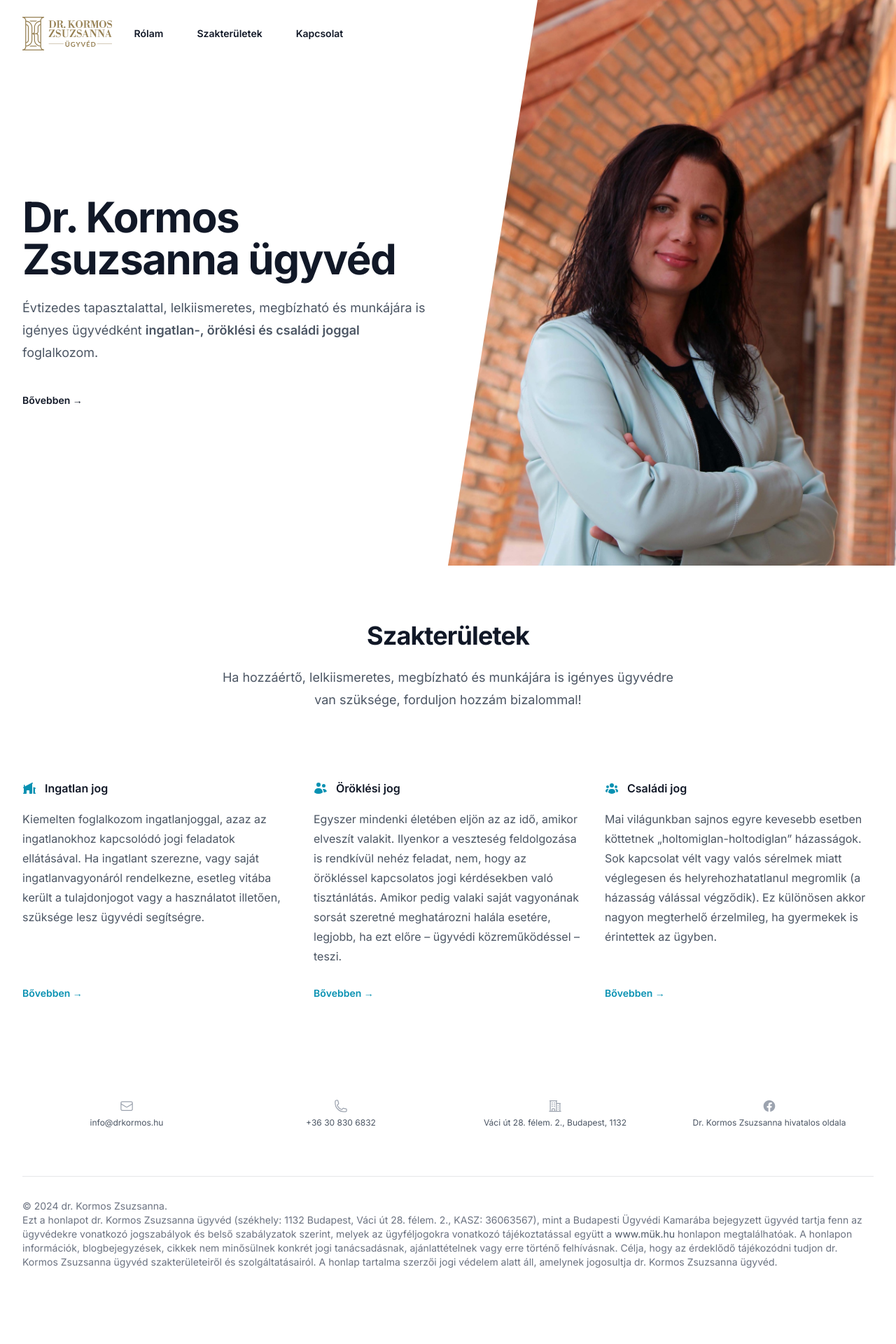
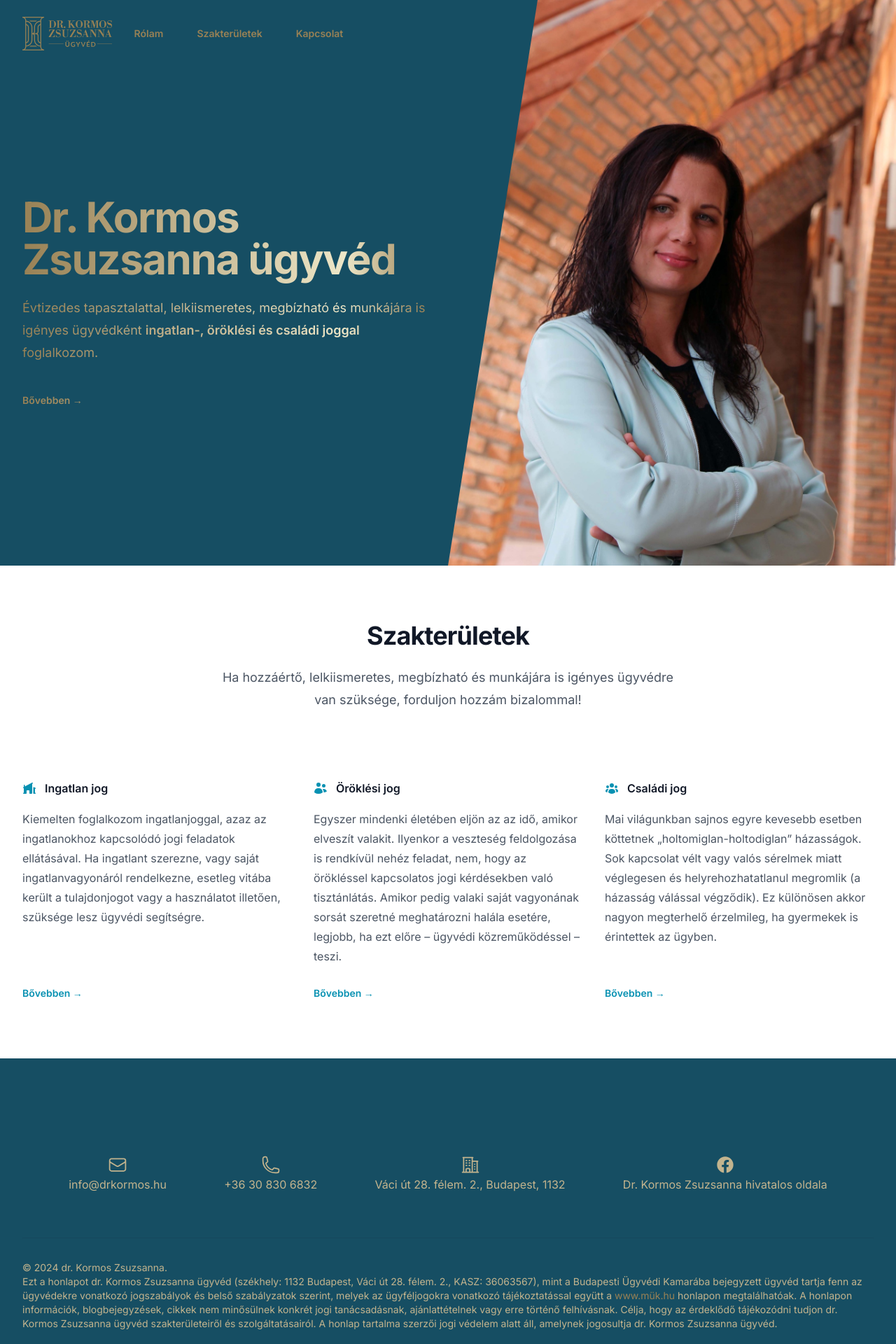
Before and after one commit to gabordobrei/drkormos.hu, a Next.js app: page / in a window 1280 px wide. Shown: the top 1920 px of the page at 70% size. Built offline with nearby package versions, Linux system fonts and the light colour scheme.

Commit message:
Change site colors

```diff
--- a/src/app/(components)/Footer.tsx
+++ b/src/app/(components)/Footer.tsx
@@ -30,30 +30,31 @@ const navigation = {
 
 export default function Footer() {
   return (
-    <footer className="bg-white">
+    <footer className="bg-cyan-900">
       <div className="mx-auto max-w-7xl overflow-hidden px-6 py-20 sm:py-24 lg:px-8">
-        <div className="mt-10 grid gap-2 sm:grid-cols-2 md:grid-cols-4">
+        <div className="mt-10 flex flex-wrap justify-evenly gap-4">
+          {/* <div className="mt-10 grid gap-2 sm:grid-cols-2 md:grid-cols-4"> */}
           {navigation.contact.map(it => (
             <div key={it.name} className="flex justify-center text-center">
               <a
                 title={it.name + ': ' + it.link.title}
                 href={it.link.href}
-                className="group flex flex-col items-center text-gray-400"
+                className="group flex flex-col items-center text-[#c3b48e]"
               >
                 <span className="sr-only">{it.name}</span>
-                <it.icon className="h-6 w-5 text-gray-400 group-hover:text-cyan-600" aria-hidden="true" />
-                <span className="text-xs leading-6 text-gray-600 group-hover:text-cyan-600">{it.link.title}</span>
+                <it.icon className="h-8 w-7 group-hover:text-[#988155]" aria-hidden="true" />
+                <span className="text-base leading-6 group-hover:text-[#988155]">{it.link.title}</span>
               </a>
             </div>
           ))}
         </div>
         <div className="mt-16 border-t border-gray-900/10 pt-8">
-          <p className="text-sm leading-5 text-gray-500">&copy; {new Date().getUTCFullYear()} dr. Kormos Zsuzsanna.</p>
-          <p className="text-sm leading-5 text-gray-500">
+          <p className="text-sm leading-5 text-[#c3b48e]">&copy; {new Date().getUTCFullYear()} dr. Kormos Zsuzsanna.</p>
+          <p className="text-sm leading-5 text-[#c3b48e]">
             Ezt a honlapot dr. Kormos Zsuzsanna ügyvéd (székhely: 1132 Budapest, Váci út 28. félem. 2., KASZ: 36063567),
             mint a Budapesti Ügyvédi Kamarába bejegyzett ügyvéd tartja fenn az ügyvédekre vonatkozó jogszabályok és
             belső szabályzatok szerint, melyek az ügyféljogokra vonatkozó tájékoztatással együtt a{' '}
-            <a href="https://www.mük.hu/" target="_blank" className="text-gray-600">
+            <a href="https://www.mük.hu/" target="_blank" className="text-[#988155] hover:underline">
               www.mük.hu
             </a>{' '}
             honlapon megtalálhatóak. A honlapon információk, blogbejegyzések, cikkek nem minősülnek konkrét jogi
--- a/src/app/(components)/Header.tsx
+++ b/src/app/(components)/Header.tsx
@@ -29,7 +29,7 @@ export default function Header() {
         <div className="flex lg:hidden">
           <button
             type="button"
-            className="-m-2.5 inline-flex items-center justify-center rounded-md p-2.5 text-gray-700"
+            className="-m-2.5 inline-flex items-center justify-center rounded-md p-2.5 text-[#988155]"
             onClick={() => setMobileMenuOpen(true)}
           >
             <span className="sr-only">Open main menu</span>
@@ -41,7 +41,7 @@ export default function Header() {
             <Link
               key={item.name}
               href={item.href}
-              className="text-sm font-semibold leading-6 text-gray-900 hover:text-cyan-600"
+              className="text-sm font-semibold leading-6 text-[#988155] hover:text-[#c3b48e]"
             >
               {item.name}
             </Link>
--- a/src/app/page.tsx
+++ b/src/app/page.tsx
@@ -21,11 +21,11 @@ export default function Landing() {
 
 function Hero() {
   return (
-    <section className="relative">
+    <section className="relative bg-cyan-900">
       <div className="mx-auto max-w-7xl">
         <div className="relative z-10 pt-14 lg:w-full lg:max-w-2xl">
           <svg
-            className="absolute inset-y-0 right-8 hidden h-full w-80 translate-x-1/2 transform fill-white lg:block"
+            className="absolute inset-y-0 right-8 hidden h-full w-80 translate-x-1/2 transform fill-cyan-900 lg:block"
             viewBox="0 0 100 100"
             preserveAspectRatio="none"
             aria-hidden="true"
@@ -34,16 +34,14 @@ function Hero() {
           </svg>
 
           <div className="relative px-6 py-32 sm:py-40 lg:px-8 lg:py-56 lg:pr-0">
-            <div className="mx-auto max-w-2xl lg:mx-0 lg:max-w-xl">
-              <h1 className="text-4xl font-bold tracking-tight text-gray-900 sm:text-6xl">
-                Dr. Kormos Zsuzsanna ügyvéd
-              </h1>
-              <p className="mt-6 text-lg leading-8 text-gray-600">
+            <div className="mx-auto max-w-2xl bg-gradient-to-r from-[#988155] via-[#eee7c8] via-[80%] to-[#988155] bg-clip-text text-transparent lg:mx-0 lg:max-w-xl">
+              <h1 className="text-4xl font-bold tracking-tight sm:text-6xl">Dr. Kormos Zsuzsanna ügyvéd</h1>
+              <p className="mt-6 text-lg leading-8">
                 Évtizedes tapasztalattal, lelkiismeretes, megbízható és munkájára is igényes ügyvédként{' '}
                 <strong className="font-semibold">ingatlan-, öröklési és családi joggal</strong> foglalkozom.
               </p>
               <div className="mt-10 flex items-center gap-x-6">
-                <Link href="/rolam" className="text-sm font-semibold leading-6 text-gray-900">
+                <Link href="/rolam" className="text-sm font-semibold leading-6 hover:text-[#c3b48e]">
                   Bővebben <span aria-hidden="true">→</span>
                 </Link>
               </div>
@@ -51,7 +49,7 @@ function Hero() {
           </div>
         </div>
       </div>
-      <div className="bg-gray-50 lg:absolute lg:inset-y-0 lg:right-0 lg:w-1/2">
+      <div className="bg-cyan-900 lg:absolute lg:inset-y-0 lg:right-0 lg:w-1/2">
         <Image
           className="aspect-[3/2] object-cover lg:aspect-auto lg:h-full lg:w-full"
           src="/profile.jpg"
@@ -91,7 +89,7 @@ function Szakteruletek() {
 
   return (
     <section className="bg-white">
-      <div className="mx-auto mt-20 max-w-7xl px-6 lg:px-8">
+      <div className="mx-auto my-20 max-w-7xl px-6 lg:px-8">
         <div className="mx-auto max-w-2xl lg:text-center">
           <p className="mt-2 text-3xl font-bold tracking-tight text-gray-900 sm:text-4xl">Szakterületek</p>
           <p className="mt-6 text-lg leading-8 text-gray-600">
```
